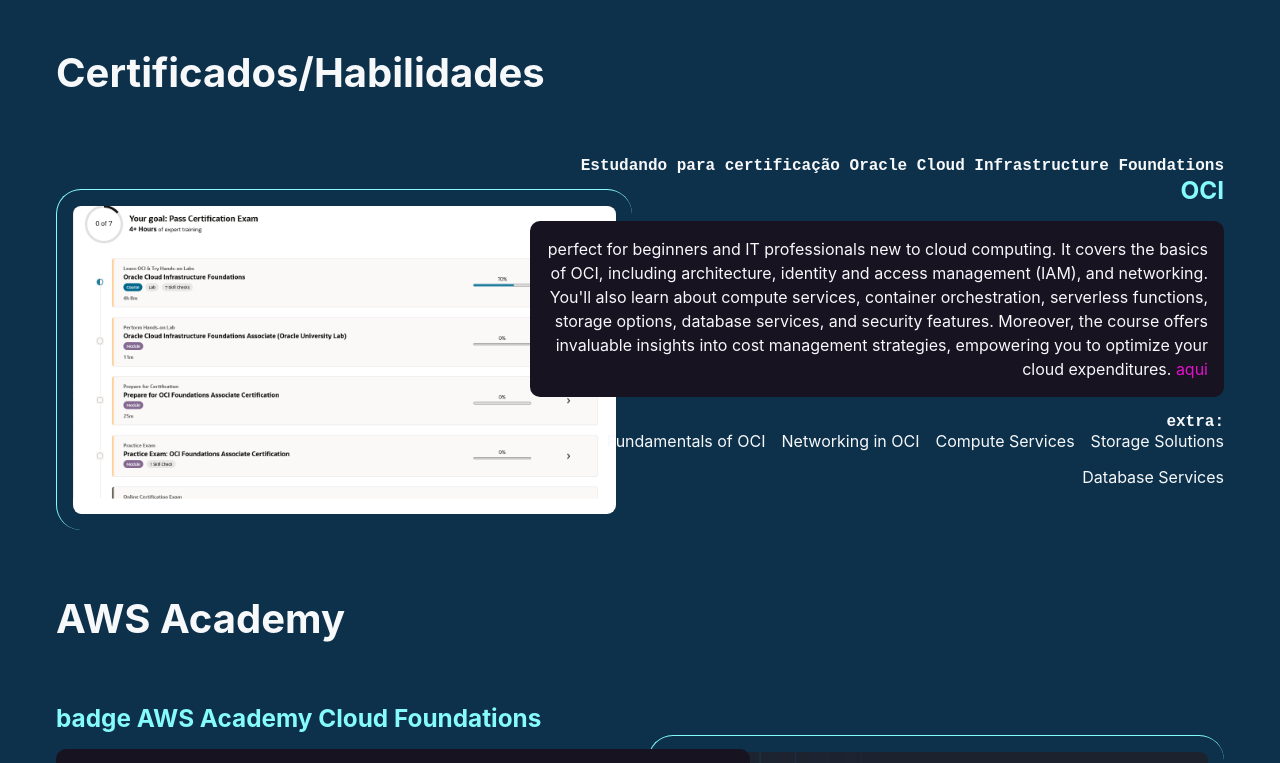
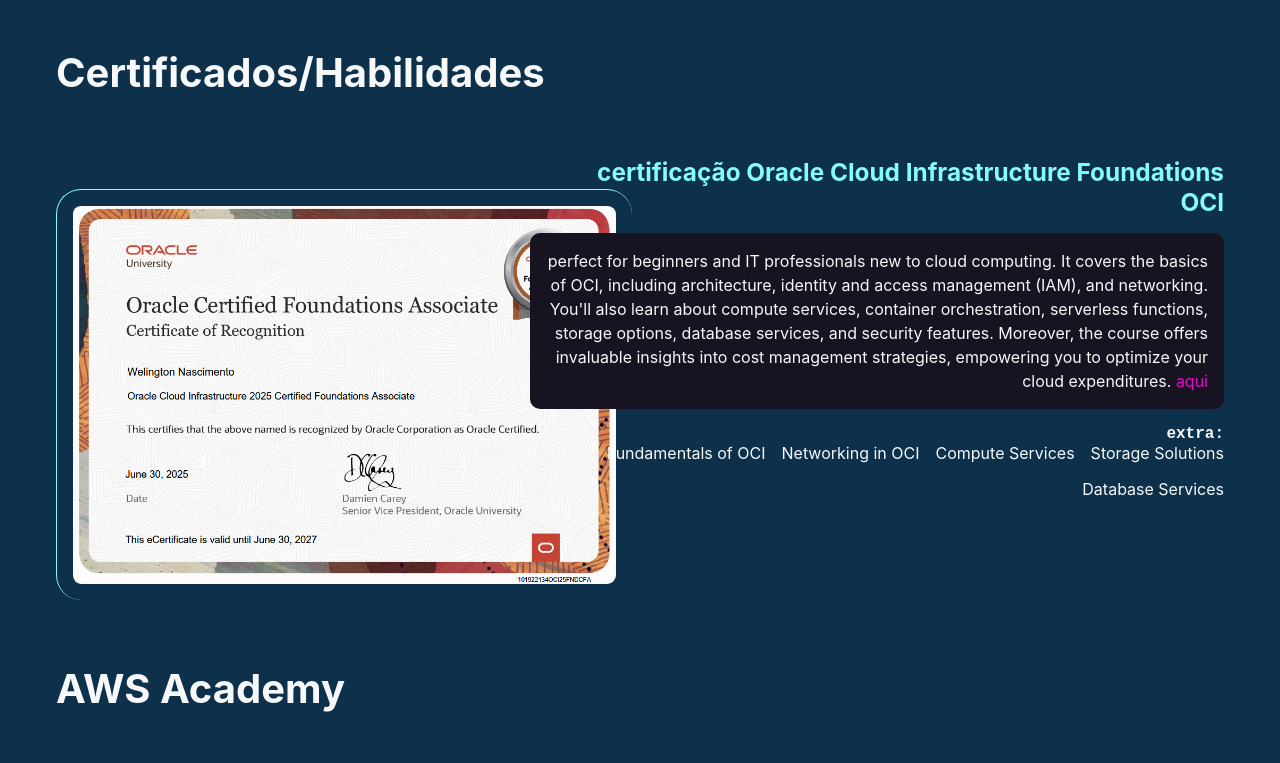
Before and after one commit to WellsJhones/react-my-page, a React (Create React App) app: page /curriculum in a window 1280 px wide. Shown: the part 646-1409 px from the top of the page. Built offline with nearby package versions, Linux system fonts and the light colour scheme; a web font is replaced by a local one.

Commit message:
update my info

```diff
--- a/src/pages/Curriculum.jsx
+++ b/src/pages/Curriculum.jsx
@@ -54,7 +54,7 @@
                     <h2>Certificados/Habilidades</h2>
           <article>
             <div class="text">
-              <h4>Estudando para certificação Oracle Cloud Infrastructure Foundations</h4>
+              <h3>certificação Oracle Cloud Infrastructure Foundations</h3>
               <h3>OCI</h3>
               <p class="blackbox">
                 perfect for beginners and IT professionals new to cloud computing. It covers the basics of OCI, including architecture, identity and access management (IAM), and networking. You'll also learn about compute services, container orchestration, serverless functions, storage options, database services, and security features. Moreover, the course offers invaluable insights into cost management strategies, empowering you to optimize your cloud expenditures.
@@ -73,7 +73,7 @@
               </ul>
             </div>
             <img
-              src="assets/certificados/oci-foundations.png"
+              src="assets/certificados/oci-associate.png"
               alt="Oracle Cloud Infrastructure Foundations Associate"
             />
           </article>
```
Also changed, not shown: public/assets/certificados/oci-associate.png (added), public/assets/certificados/oci-foundations.png (deleted).
